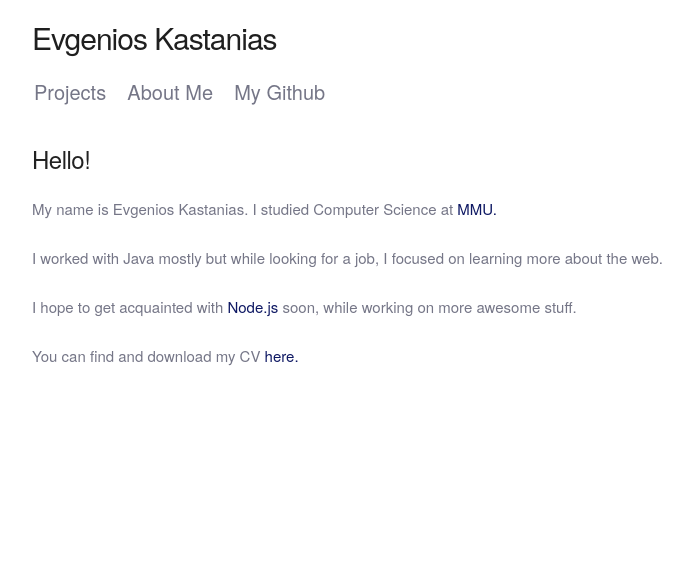
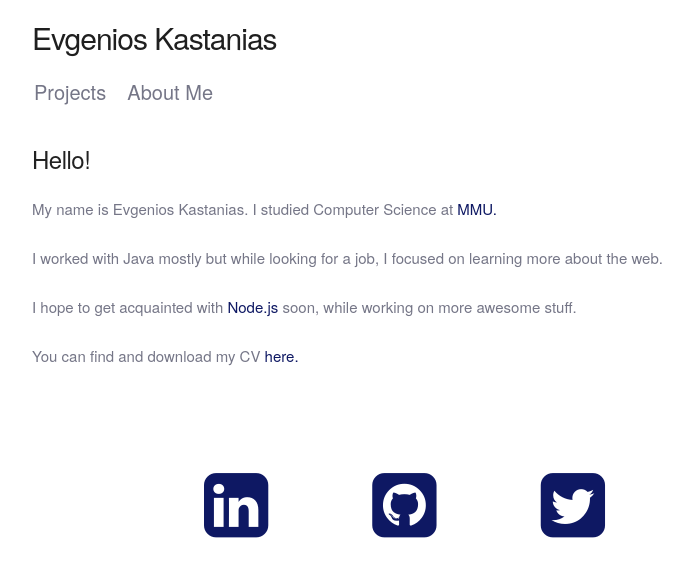
Before and after one commit to Evgenios/Evgenios.github.io, a plain HTML site: page about.html in a window 1280 px wide. Shown: the whole page, without its empty margins (248-938 px from the left). Drawn offline with Linux system fonts and the light colour scheme.

Commit message:
Updated with icons and new links

```diff
--- a/about.html
+++ b/about.html
@@ -4,9 +4,12 @@
 	<link rel ="stylesheet" type="text/css" href="css/skeleton.css">
 	<link rel ="stylesheet" type="text/css" href="css/normalize.css">
 	<link rel ="stylesheet" type="text/css" href="css/main.css">
+	<link href="http://netdna.bootstrapcdn.com/font-awesome/4.0.3/css/font-awesome.css" rel="stylesheet">
 
+	<meta name="theme-color" content="#db5945">
 	<meta charset = "UTF-8">
 	<meta name = viewport content = "width = device-width, initial-scale = 1">
+
 </head>
 
 <body>
@@ -20,21 +23,30 @@
 				<ul>
 					<li><a href = "index.html">Projects</a></li>
 					<li><a href = "about.html">About Me</a></li>
-					<li><a href = "https://github.com/evgenios">My Github</a></li>
 				</ul>
 			</div>
 		</nav>
 		<div class = "about">
-		<h5>Hello!</h5>
+			<h5>Hello!</h5>
 
-		<p>My name is Evgenios Kastanias. I studied Computer Science at <a href = "http://www2.mmu.ac.uk/">MMU.</a></p>
+			<p>My name is Evgenios Kastanias. I studied Computer Science at <a href = "http://www2.mmu.ac.uk/" target="_blank">MMU.</a></p>
 
-		<p>I worked with Java mostly but while looking for a job, I focused on learning more about the web.</p>
+			<p>I worked with Java mostly but while looking for a job, I focused on learning more about the web.</p>
 
-		<p>I hope to get acquainted with <a href="https://nodejs.org/">Node.js</a> soon, while working on more awesome stuff.</p>
+			<p>I hope to get acquainted with <a href="https://nodejs.org/" target="_blank">Node.js</a> soon, while working on more awesome stuff.</p>
 
-		<p>You can find and download my CV <a href="resume.pdf">here.</a></p>
+			<p>You can find and download my CV <a href="resume.pdf" target="_blank">here.</a></p>
+		</div>
+
+		<div class = "social-icons">
+			<ul class = "social-links">
+				<li><a href="https://uk.linkedin.com/pub/evgenios-kastanias/96/6aa/a81
+"><span class="fa fa-linkedin-square fa-5x"></span></a></li>
+				<li><a href="https://github.com/evgenios"><span class="fa fa-github-square fa-5x"></span></a></li>
+				<li><a href="https://twitter.com/evgeniosks"><span class="fa fa-twitter-square fa-5x"></span></a></li>
+			</ul>
 
 		</div>
+
 	</div>
 </body>
--- a/css/main.css
+++ b/css/main.css
@@ -76,6 +76,7 @@ nav a:hover{
 .about{
 	padding-left: 15px;
 }
+
 .about a{
 	color:#0E1863;
 	text-decoration: none;
@@ -86,3 +87,17 @@ nav a:hover{
 	text-decoration: none;
 	border-bottom: 1px solid #0E1863;
 }
+
+
+.social-icons {
+	text-align: center;
+	margin-top: 100px;
+}
+
+.social-links li{
+	display: inline;
+	margin: 0 50px;
+}
+.social-links a{
+	color: #0E1863;
+}
```
Also changed, not shown: index.html (+2 -2 lines).
